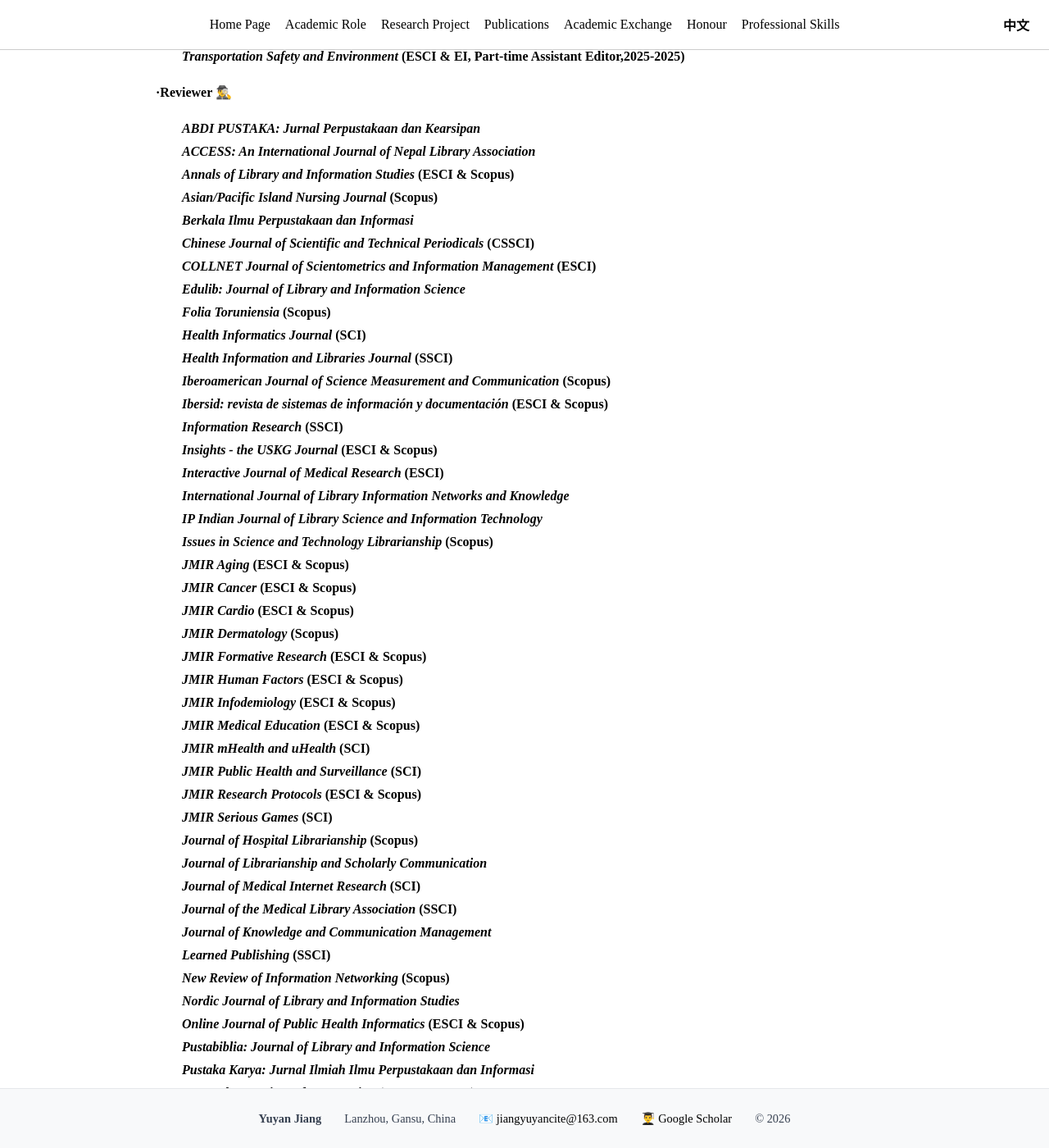
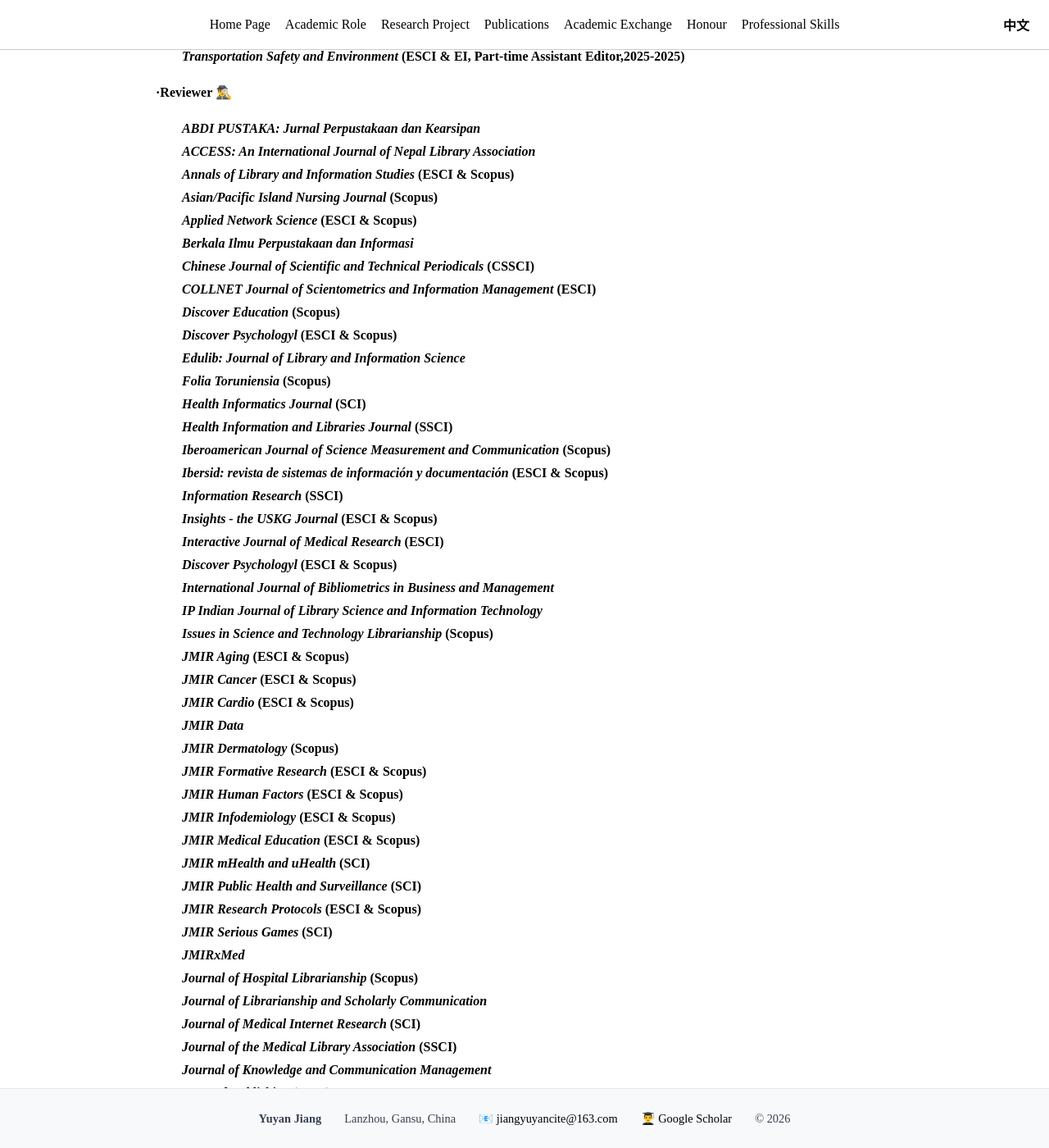
Before and after one commit to jiang-yuyan/Yuyan-Jiang-CV, a Jekyll site: the page built from role/roles.md, in a window 1280 px wide and 1400 px high, scrolled down 327 px. Shown: the whole window at 82% size. Built offline with Jekyll 4.4.1, drawn with Linux system fonts in a browser that asks for light colours; some of the changed text lies outside the part shown.

Commit message:
Update roles.md

```diff
--- a/role/roles.md
+++ b/role/roles.md
@@ -21,9 +21,12 @@ __·Reviewer__ 🕵️‍♂️
 &#8195;&#8195;_**ACCESS: An International Journal of Nepal Library Association**_
 &#8195;&#8195;_**Annals of Library and Information Studies**_ **(ESCI & Scopus)**
 &#8195;&#8195;_**Asian/Pacific Island Nursing Journal**_ **(Scopus)**
+&#8195;&#8195;_**Applied Network Science**_ **(ESCI & Scopus)**
 &#8195;&#8195;_**Berkala Ilmu Perpustakaan dan Informasi**_
 &#8195;&#8195;_**Chinese Journal of Scientific and Technical Periodicals**_ **(CSSCI)**
 &#8195;&#8195;_**COLLNET Journal of Scientometrics and Information Management**_ **(ESCI)**
+&#8195;&#8195;_**Discover Education**_ **(Scopus)**
+&#8195;&#8195;_**Discover Psychologyl**_ **(ESCI & Scopus)**
 &#8195;&#8195;_**Edulib: Journal of Library and Information Science**_
 &#8195;&#8195;_**Folia Toruniensia**_ **(Scopus)**
 &#8195;&#8195;_**Health Informatics Journal**_ **(SCI)**
@@ -33,12 +36,14 @@ __·Reviewer__ 🕵️‍♂️
 &#8195;&#8195;_**Information Research**_ **(SSCI)**
 &#8195;&#8195;_**Insights - the USKG Journal**_ **(ESCI & Scopus)**
 &#8195;&#8195;_**Interactive Journal of Medical Research**_ **(ESCI)**
-&#8195;&#8195;_**International Journal of Library Information Networks and Knowledge**_
+&#8195;&#8195;_**Discover Psychologyl**_ **(ESCI & Scopus)**
+&#8195;&#8195;_**International Journal of Bibliometrics in Business and Management**_
 &#8195;&#8195;_**IP Indian Journal of Library Science and Information Technology**_
 &#8195;&#8195;_**Issues in Science and Technology Librarianship**_ **(Scopus)**
 &#8195;&#8195;_**JMIR Aging**_ **(ESCI & Scopus)**
 &#8195;&#8195;_**JMIR Cancer**_ **(ESCI & Scopus)**
 &#8195;&#8195;_**JMIR Cardio**_ **(ESCI & Scopus)**
+&#8195;&#8195;_**JMIR Data**_
 &#8195;&#8195;_**JMIR Dermatology**_ **(Scopus)**
 &#8195;&#8195;_**JMIR Formative Research**_ **(ESCI & Scopus)**
 &#8195;&#8195;_**JMIR Human Factors**_ **(ESCI & Scopus)**
@@ -48,6 +53,7 @@ __·Reviewer__ 🕵️‍♂️
 &#8195;&#8195;_**JMIR Public Health and Surveillance**_ **(SCI)**
 &#8195;&#8195;_**JMIR Research Protocols**_ **(ESCI & Scopus)**
 &#8195;&#8195;_**JMIR Serious Games**_ **(SCI)**
+&#8195;&#8195;_**JMIRxMed**_
 &#8195;&#8195;_**Journal of Hospital Librarianship**_ **(Scopus)**
 &#8195;&#8195;_**Journal of Librarianship and Scholarly Communication**_
 &#8195;&#8195;_**Journal of Medical Internet Research**_ **(SCI)**
@@ -55,7 +61,8 @@ __·Reviewer__ 🕵️‍♂️
 &#8195;&#8195;_**Journal of Knowledge and Communication Management**_
 &#8195;&#8195;_**Learned Publishing**_ **(SSCI)**
 &#8195;&#8195;_**New Review of Information Networking**_ **(Scopus)**
-&#8195;&#8195;_**Nordic Journal of Library and Information Studies**_
+&#8195;&#8195;_**Nordic Journal of Library and Information Studies**_ **(SSCI)**
+&#8195;&#8195;_**Malaysian Journal of Library and Information Science**_
 &#8195;&#8195;_**Online Journal of Public Health Informatics**_ **(ESCI & Scopus)**
 &#8195;&#8195;_**Pustabiblia: Journal of Library and Information Science**_
 &#8195;&#8195;_**Pustaka Karya: Jurnal Ilmiah Ilmu Perpustakaan dan Informasi**_
```
Also changed, not shown: other parts of role/roles.md (+1 -1 lines).
